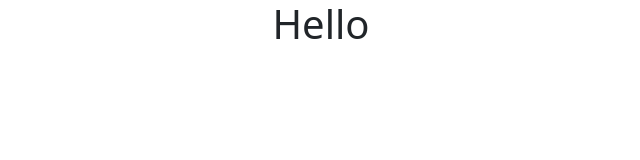
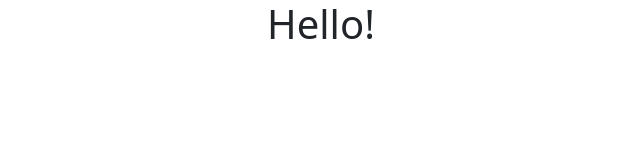
Before and after one commit to JamesTodhunter/24hourclient, a React (Create React App) app in the folder 24hourclient/: page / in a window 1280 px wide. Shown: the top 160 px of the page, without its empty margins (319-959 px from the left). Built offline with nearby package versions, Linux system fonts and the light colour scheme.

Commit message:
first-commit

```diff
--- a/24hourclient/src/App.js
+++ b/24hourclient/src/App.js
@@ -5,7 +5,7 @@ import './App.css';
 function App() {
   return (
     <div className="App">
-      <h1>Hello</h1>
+      <h1>Hello!</h1>
     </div>
   );
 }
```
